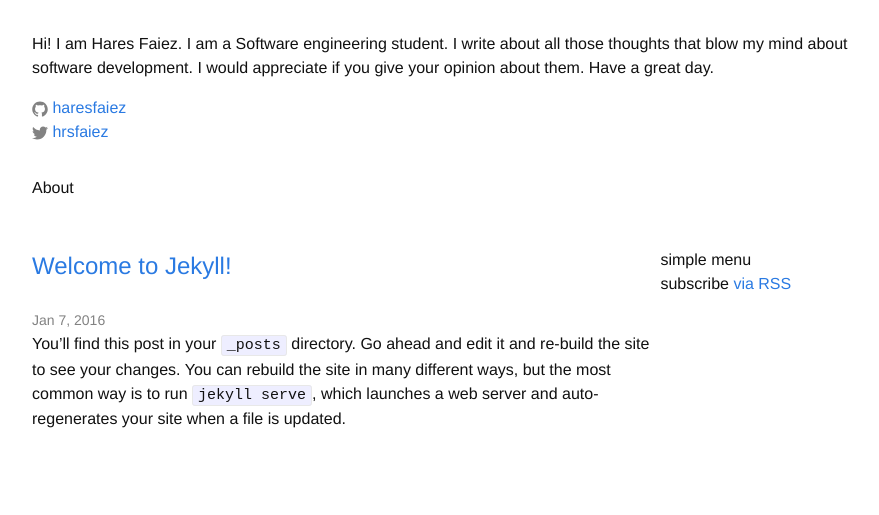
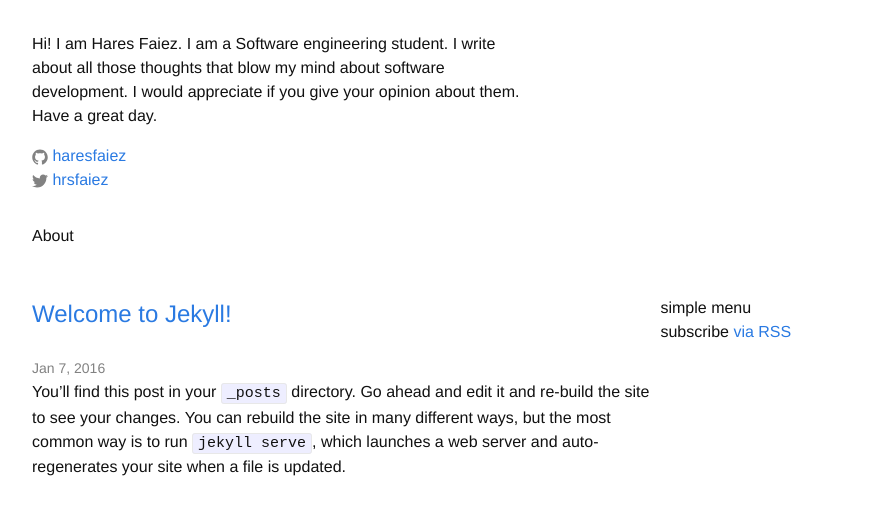
Before and after one commit to haresfaiez/haresfaiez.github.io, a Jekyll site: the page built from index.html, in a window 1280 px wide. Shown: the top 515 px of the page, without its empty margins (192-1071 px from the left). Built offline with Jekyll 4.4.1, drawn with Linux system fonts in a browser that asks for light colours.

Commit message:
Decrease user-meta div width

```diff
--- a/_includes/header.html
+++ b/_includes/header.html
@@ -1,7 +1,7 @@
 <header class="site-header">
 
   <div class="wrapper">
-    <div class="">
+    <div class="header_user-meta">
         <p>{{ site.description }}</p>
         <ul class="contact-list">
         {% if site.github_username %}
--- a/_sass/_layout.scss
+++ b/_sass/_layout.scss
@@ -23,6 +23,10 @@
 
     // Positioning context for the mobile navigation icon
     position: relative;
+}
+
+.header_user-meta {
+    width: 60%;
 }
 
 .site-title {
```
